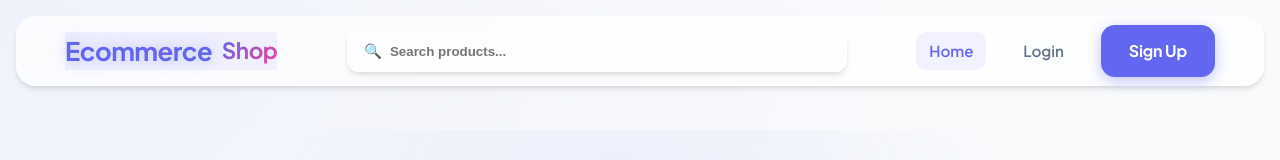
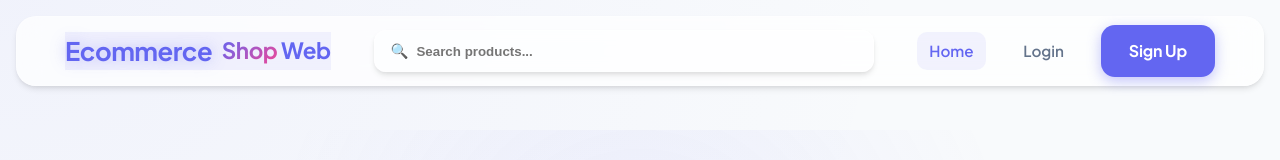
Before and after one commit to Panhakoeun/ecommerce-frontend, a Vue app: page / in a window 1280 px wide. Shown: the top 160 px of the page. Built offline with nearby package versions, Linux system fonts and the light colour scheme; no server answers.

Commit message:
edit info

```diff
--- a/index.html
+++ b/index.html
@@ -2,9 +2,9 @@
 <html lang="en">
   <head>
     <meta charset="UTF-8">
-    <link rel="icon" href="/favicon.ico">
+    <link rel="icon" href="./src/image/ecommerce-panha-logo.png">
     <meta name="viewport" content="width=device-width, initial-scale=1.0">
-    <title>Premium Shop</title>
+    <title>Ecommerce Shop</title>
     <link rel="preconnect" href="https://fonts.googleapis.com">
     <link rel="preconnect" href="https://fonts.gstatic.com" crossorigin>
     <link href="https://fonts.googleapis.com/css2?family=Plus+Jakarta+Sans:wght@300;400;500;600;700&display=swap" rel="stylesheet">
--- a/src/components/Navbar.vue
+++ b/src/components/Navbar.vue
@@ -31,7 +31,7 @@ const handleLogout = async () => {
     <div class="container nav-content">
       <RouterLink to="/" class="logo">
         <span class="logo-icon">Ecommerce </span>
-        <span class="logo-text"><span>Shop</span></span>
+        <span class="logo-text"><span>Shop</span> Web</span>
       </RouterLink>
 
       <div class="nav-middle">
--- a/src/views/Home.vue
+++ b/src/views/Home.vue
@@ -39,7 +39,7 @@ const addToCart = async (product) => {
 <template>
   <div class="container animate-fade-in">
     <section class="hero">
-      <h1>Welcome<span class="gradient-text">To Our</span>Shop </h1>
+      <h1>Welcome<span class="gradient-text">To Our</span> Shop </h1>
       <p>Choose the products what ever you want to buy </p>
     </section>
 
```
Also changed, not shown: src/image/ecommerce-panha-logo.png (added).
